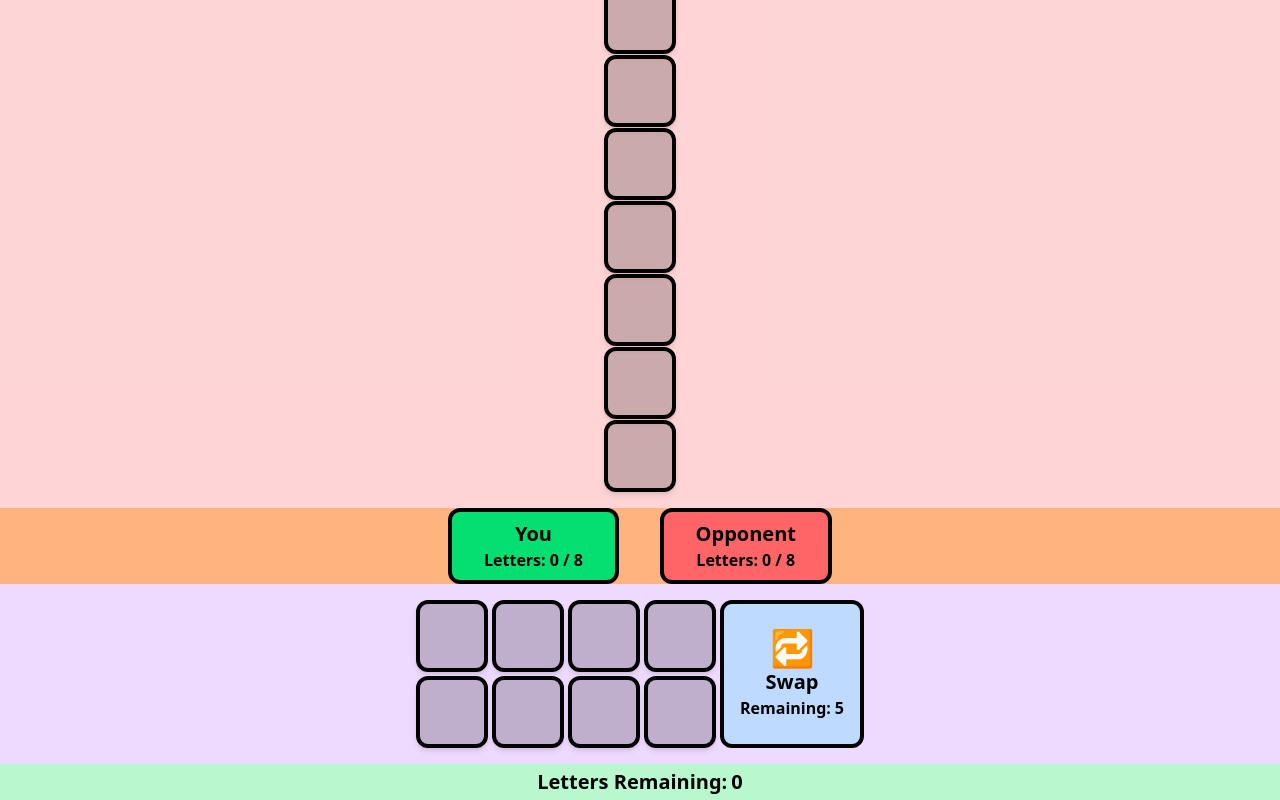
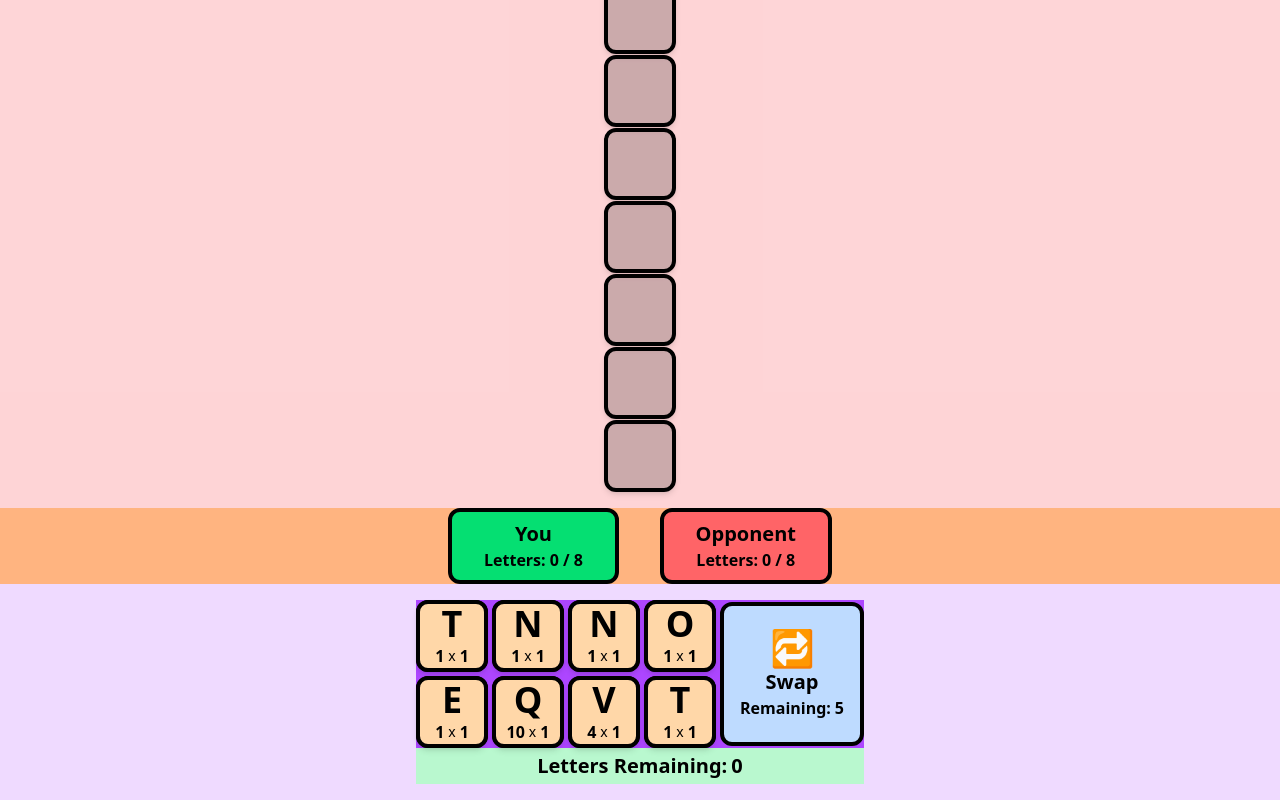
Before and after one commit to xandwr/word-gravity-pure, a SvelteKit app: page / in a window 1280 px wide. Shown: the part 2657-3457 px from the top of the page. Built offline with nearby package versions, Linux system fonts and the light colour scheme.

Commit message:
Rearrangement of state and components

```diff
--- a/src/components/playerHand.svelte
+++ b/src/components/playerHand.svelte
@@ -3,18 +3,34 @@
 -->
 
 <script lang="ts">
+    import { onMount } from "svelte";
     import LetterSlot from "./letterSlot.svelte";
     import { playerBag } from "$lib/game/playerLetterBag.svelte";
     import { gameState, HAND_CONFIG } from "$lib/game/state.svelte";
+
+    // Populate the player's hand when the component mounts
+    onMount(() => {
+        const tiles = gameState.playerFreshHand();
+        if (tiles) {
+            tiles.forEach((tile, index) => {
+                gameState.setHandSlot(index, tile);
+            });
+        }
+    });
 </script>
 
-<div class="flex gap-x-1">
-    <div id="handSlots" class="grid grid-cols-4 grid-rows-2 gap-1 w-fit h-fit">
+<div>
+    <div class="flex gap-x-1 bg-purple-500">
+        <div
+            id="handSlots"
+            class="grid grid-cols-4 grid-rows-2 gap-1 w-fit h-fit"
+        >
             {#each gameState.hand as slot, index}
                 <LetterSlot {index} tile={slot.heldLetterTile} />
             {/each}
         </div>
 
+        <div class="flex flex-col items-center justify-center">
             <div
                 id="swapButton"
                 class="aspect-square rounded-xl border-4 bg-blue-200 flex flex-col items-center justify-center p-4"
@@ -27,3 +43,10 @@
                 </span>
             </div>
         </div>
+    </div>
+
+    <div class="text-xl bg-green-200 p-1 font-bold flex gap-1 justify-center">
+        <h2>Letters Remaining:</h2>
+        <h2>0</h2>
+    </div>
+</div>
--- a/src/routes/+page.svelte
+++ b/src/routes/+page.svelte
@@ -47,10 +47,5 @@
         <div class="bg-purple-500/20 w-full h-full p-4 flex justify-center">
             <PlayerHand />
         </div>
-
-        <div class="text-xl bg-green-200 p-1 font-bold flex gap-1 justify-center">
-            <h2>Letters Remaining:</h2>
-            <h2>0</h2>
-        </div>
     </div>
 </main>
```
Lines whose indentation alone changed are shown as unchanged.
